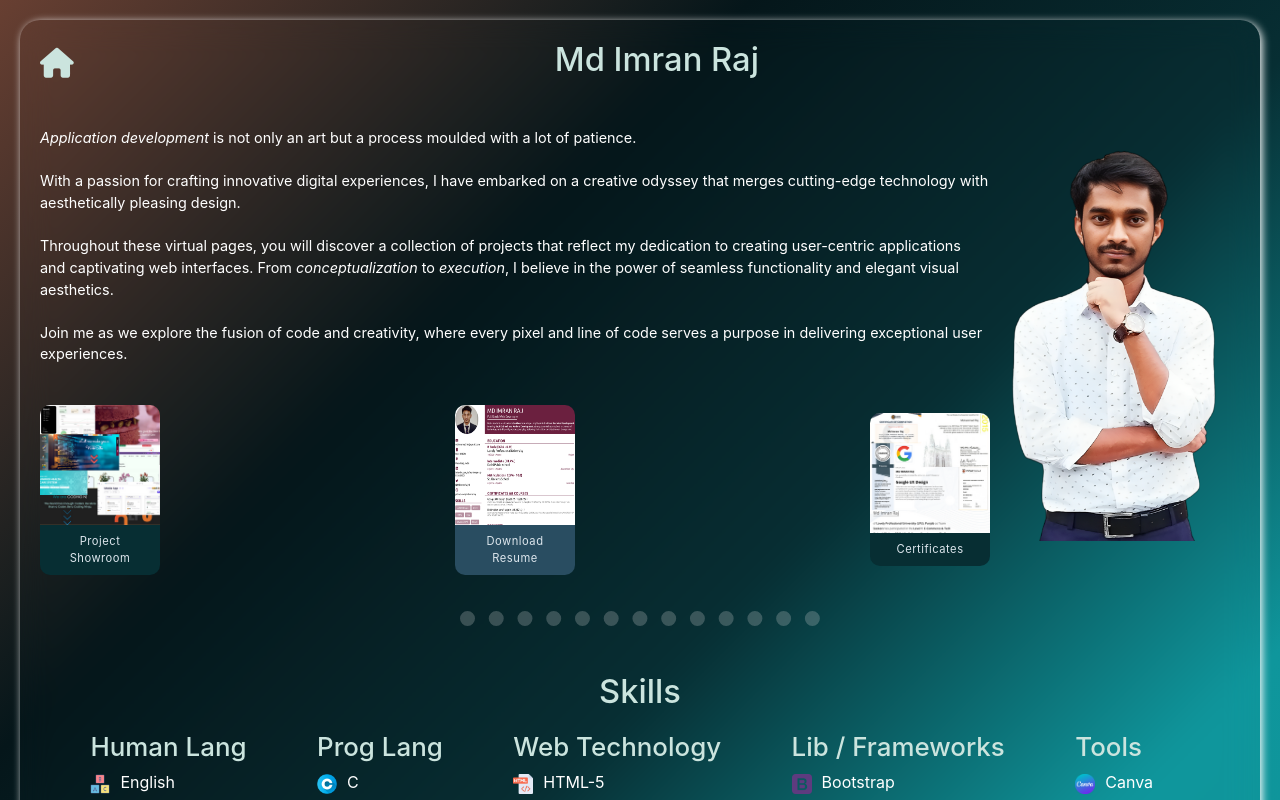
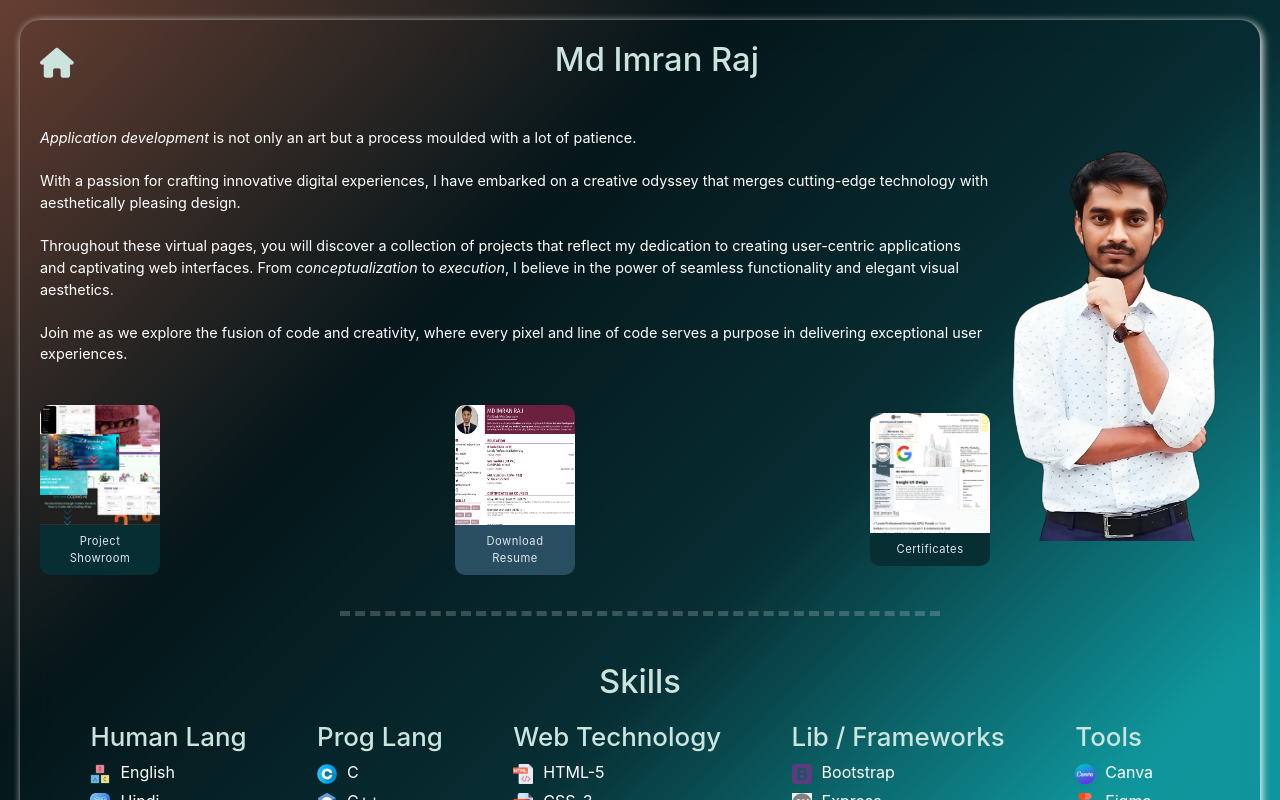
Before and after one commit to mdimranraj/portfolio, a React (Create React App) app: page /aboutme in a window 1280 px wide. Shown: the top 800 px of the page. Built offline with nearby package versions, Linux system fonts and the light colour scheme.

Commit message:
corrected hr tag

```diff
--- a/src/App.js
+++ b/src/App.js
@@ -1,9 +1,8 @@
 import React from 'react';
-import { BrowserRouter, Route, Router, Routes } from 'react-router-dom';
+import { BrowserRouter, Route, Routes } from 'react-router-dom';
 import './App.css';
 import Homepage from './pages/Homepage';
 import Designs from './pages/Designs';
-import styles from '../src/styles/modal.module.css';
 import Aboutme from './pages/Aboutme';
 import ProjectDetails from './pages/ProjectDetails';
 
--- a/src/pages/Aboutme.jsx
+++ b/src/pages/Aboutme.jsx
@@ -123,10 +123,6 @@ const Aboutme = () => {
                             <div ><SchoolCard schoolData={schoolData[0]} /></div>
                             <div ><SchoolCard schoolData={schoolData[1]} /></div>
                             <div ><SchoolCard schoolData={schoolData[2]} /></div>
-
-                            {/* <SchoolCard schoolData={schoolData[0]} /> */}
-                            {/* <SchoolCard schoolData={schoolData[1]} /> */}
-                            {/* <SchoolCard schoolData={schoolData[2]} /> */}
                         </div>
                 </div>
 
--- a/src/styles/aboutme.module.css
+++ b/src/styles/aboutme.module.css
@@ -22,11 +22,10 @@ h5{
 }
 
 hr{
-    width: 100%;
-    border-top-style: dotted;
+    border-top-style: dashed;
     border-color: lightgrey;
-    border-width: 15px;
-    width: 30%;
+    border-width: 5px;
+    width: 50%;
 }
 .nav{
     display: flex;
@@ -249,13 +248,6 @@ hr{
 }
 
 @media (max-device-width: 700px){
-    hr{
-        width: 100%;
-        border-top-style: dotted;
-        border-color: lightgrey;
-        border-width: 8px;
-        width: 30%;
-    }
     h2{
         font-size: calc(0.9rem + .9vw);
     }
```
